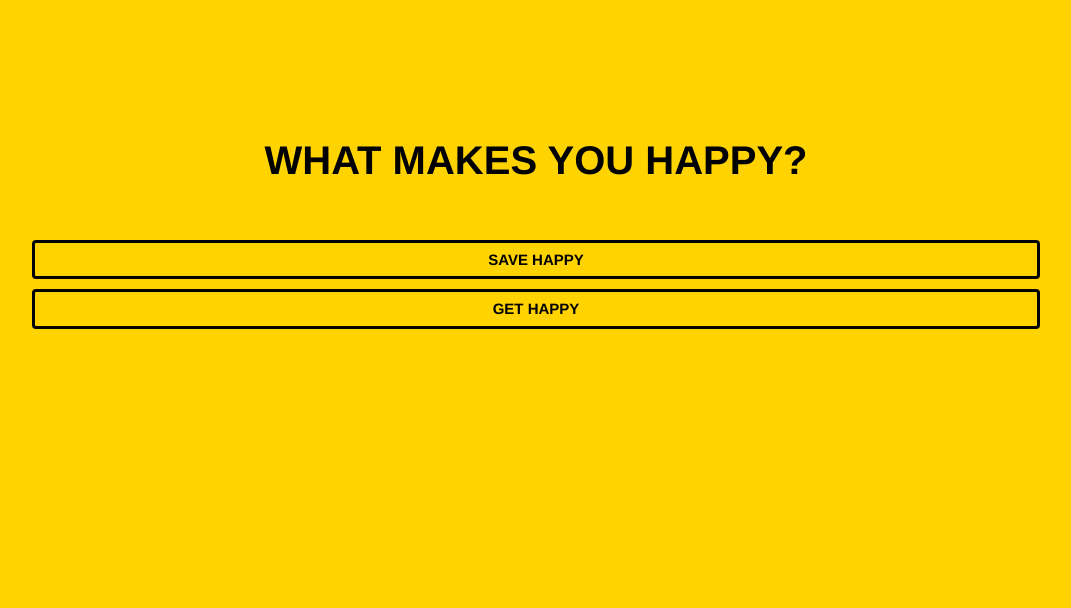
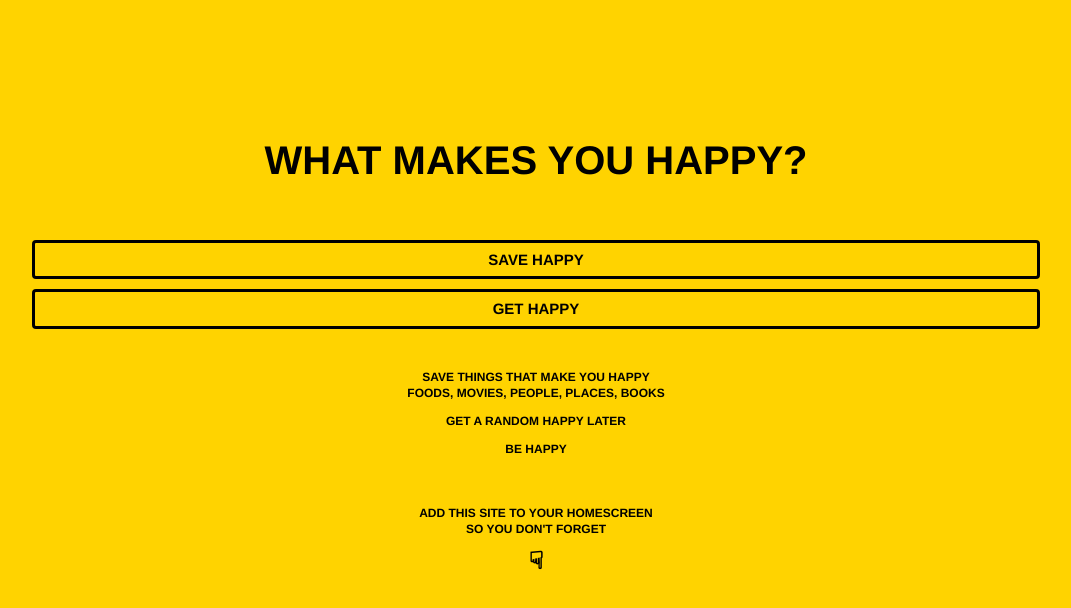
Before and after one commit to deanputney/happy, a plain HTML site: page index.html in a window 1280 px wide. Shown: the whole page, without its empty margins (104-1175 px from the left). Drawn offline with nearby package versions, Linux system fonts and the light colour scheme.

Commit message:
Adding description for new users

```diff
--- a/index.html
+++ b/index.html
@@ -110,6 +110,11 @@
 			.action {
 				margin-top: 10px;
 			}
+			#description {
+				font-size: 12px;
+				line-height: 16px;
+				margin-top: 40px;
+			}
 		</style>
 	</head>
 	<body>
@@ -123,6 +128,16 @@
 			<div class="action section">
 				<button id="get-happy" class="btn">Get Happy</button>
 			</div>
+
+			<div id="description">
+				<p>Save things that make you happy<br/>foods, movies, people, places, books
+				<p>Get a random happy later
+				<p>Be happy
+
+				<br/><br/><br/><br/>Add this site to your homescreen
+				<br/>So you don't forget
+				<br/><h1>&#x261F;</h1>
+			</div>
 		</div>
 	</body>
 </html>
--- a/main.js
+++ b/main.js
@@ -42,7 +42,8 @@ var app = {
 	getHappies: function(){
 		var storedHappies = JSON.parse( localStorage.getItem( "happies" ) );
 		if(storedHappies != null){
-			this.happies = JSON.parse( localStorage.getItem( "happies" ) );
+			$('#description').hide();
+			this.happies = storedHappies;
 		}
 	},
 	saveHappies: function(){
@@ -57,6 +58,7 @@ var app = {
 		this.happies[this.happies.length] = happy;
 		console.log(this.happies);
 		this.saveHappies();
+		$('#description').slideUp();
 	},
 	getHappy: function(category){
 		if(category != null){
```
